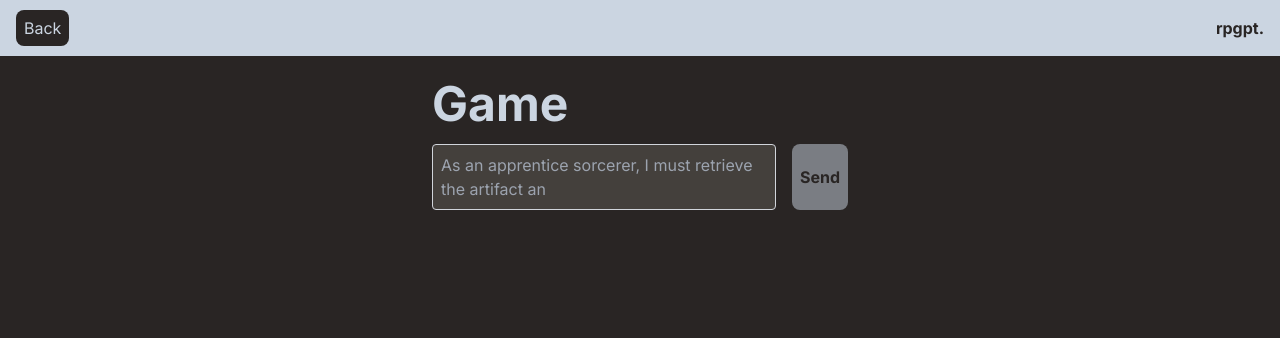
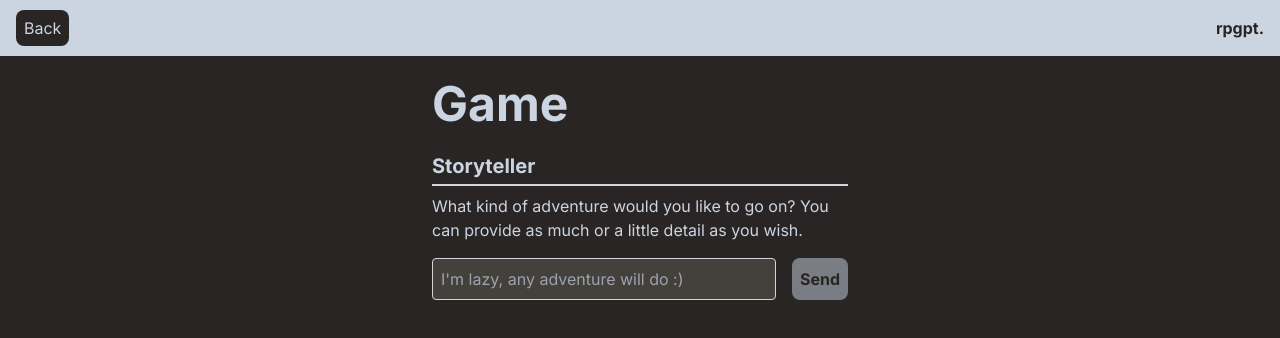
Before and after one commit to reverbePrintemps/rpgpt, a Next.js app: page /game in a window 1280 px wide. Shown: the top 338 px of the page. Built offline with nearby package versions, Linux system fonts and the light colour scheme.

Commit message:
Revert changes and increase likelihood of JSON formatted responses

```diff
--- a/app/components/Round.tsx
+++ b/app/components/Round.tsx
@@ -48,12 +48,7 @@ export const Round = ({
         Storyteller
       </p>
       <div className="mt-2">
-        <p>
-          {round.prompt ||
-            // TODO Ugly, temporary solution for when message contains plain text only (or before JSON) - Delete when relevant
-            (round as unknown as string) ||
-            "Loading..."}
-        </p>
+        <p>{round.prompt || "Loading..."}</p>
         {round.options && (
           <form
             onSubmit={(e) => {
--- a/app/game/page.tsx
+++ b/app/game/page.tsx
@@ -46,8 +46,7 @@ const initialMessages = [
     // !Important: The prompt must be a stringified JSON object
     // TODO Add type safety to this somehow
     // Or make it safe for it to not be a stringified JSON object
-    content:
-      "What kind of adventure would you like to go on? You can provide as much or a little detail as you wish.",
+    content: `{"id": 0, "prompt": "What kind of adventure would you like to go on? You can provide as much or a little detail as you wish."}`,
   },
 ] as Message[];
 
@@ -135,7 +134,8 @@ export default function Page() {
           }}
         />
       )}
-      {!isWriting && !latestRound?.options && (
+      {/* // TODO A little weird. Simplify. For now, don't change. */}
+      {!isWriting && latestRound && !latestRound.options && (
         <form
           className="flex flex-col mt-4"
           onSubmit={(e) => {
```
